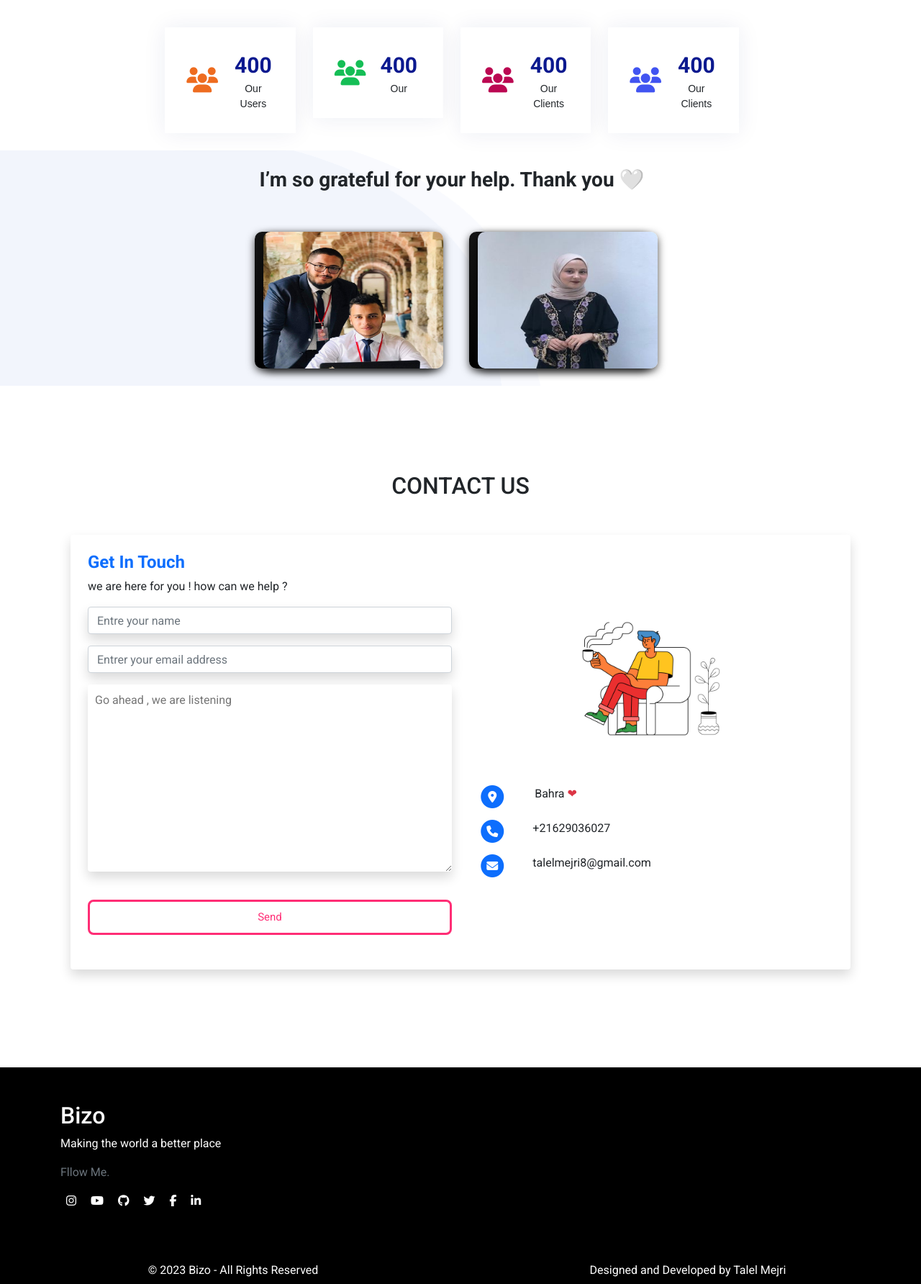
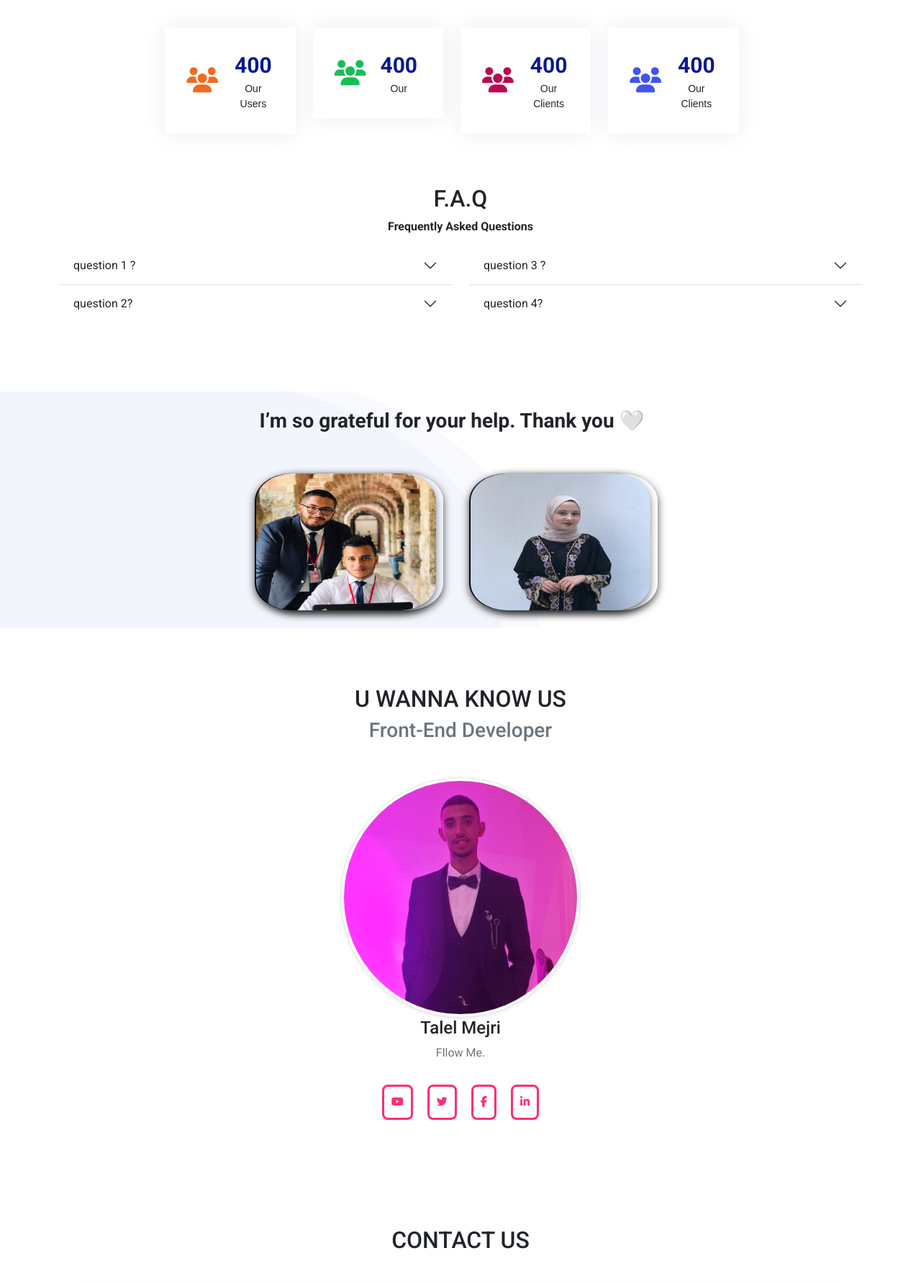
Before and after one commit to TalelMejri/Social-Media-project, a PHP site: page / in a window 1280 px wide. Shown: the part 1720-3504 px from the top of the page at 72% size. Run offline with PHP 8.4, Linux system fonts and the light colour scheme; some libraries are stand-ins or nearby versions.

Commit message:
add faq and follow me

```diff
--- a/assets/css/style.css
+++ b/assets/css/style.css
@@ -356,7 +356,7 @@ font-size: 14px;
   width: 250px;
   height: 190px;
   background: linear-gradient(60deg,#000,#434343);
-  border-radius: 10px;
+  border-radius: 20%;
   box-shadow: rgba(0,0,0,.7) 0px 4px 12px;
 }
 
@@ -366,7 +366,7 @@ font-size: 14px;
   z-index: 1;
   margin: 0 auto;
   position: relative;
-  border-radius: 10px;
+  border-radius: 20%;
   transition: 1s;
   box-shadow: rgba(0,0,0,.7) 0px 4px 12px;
 }
@@ -374,7 +374,8 @@ font-size: 14px;
 .card_box img{
   width: 100%;
   height: 100%;
-  border-radius: 10px;
+  border-radius: 20%;
+  margin-left: -10px;
 }
 
 .container_box .content_box{
--- a/layout.html
+++ b/layout.html
@@ -4,7 +4,7 @@
     <meta charset="UTF-8">
     <meta http-equiv="X-UA-Compatible" content="IE=edge">
     <meta name="viewport" content="width=device-width, initial-scale=1.0">
-    <link rel="icon" href="./assets/image/intro.jpg" type="image/x-icon">
+    <link rel="icon" href="./assets/image/bizo.png" type="image">
     <link href="./assets/vendor/aos/aos.css" rel="stylesheet">
     <link href="./assets/vendor/glightbox/css/glightbox.min.css" rel="stylesheet">
     <link href="./assets/vendor/remixicon/remixicon.css" rel="stylesheet">
@@ -15,7 +15,7 @@
     <script src="https://cdn.jsdelivr.net/npm/bootstrap@5.1.3/dist/js/bootstrap.min.js" integrity="sha384-QJHtvGhmr9XOIpI6YVutG+2QOK9T+ZnN4kzFN1RtK3zEFEIsxhlmWl5/YESvpZ13" crossorigin="anonymous"></script>
     <link rel="stylesheet" href="./assets/css/style.css">
     <link href='http://fonts.googleapis.com/css?family=Roboto:400,100,100italic,300,300italic,400italic,500,500italic,700,700italic,900italic,900' rel='stylesheet' type='text/css'>
-    <title>BIZO</title>
+    <title>Bizo</title>
 </head>
 <body>
 
@@ -55,7 +55,7 @@
                     <span style="--i:28"></span>
                     <span style="--i:17"></span>
                  </div>
-                <a class="navbar-brand" href="##">Bizo</a>
+                <a class="navbar-brand" href="##"><img src="./assets/image/bizo.png" width="50px" height="50px" alt=""> </a>
                 <button class="navbar-toggler text-uppercase font-weight-bold bg-primary  text-primary rounded" type="button" data-bs-toggle="collapse" data-bs-target="#navbarResponsive" aria-controls="navbarResponsive" aria-expanded="false" aria-label="Toggle navigation">
                     <i style="color:#4fc3dc" class="fas fa-bars"></i>
                 </button>
@@ -217,6 +217,74 @@
         </div>
       </article>
 
+       <article class="container py-5 mt-2 mb-5" data-aos="fade-up">
+          <div class="text-center fw-bolder">
+            <h2>F.A.Q</h2>
+            <p>Frequently Asked Questions</p>
+          </div>
+    <div class="row">
+        <div class="col-lg-6">
+        <div class="accordion accordion-flush text-center" id="faqlist2">
+            <div class="accordion-item ">
+              <h2 class="accordion-header text-center">
+                <button class="accordion-button collapsed" type="button" data-bs-toggle="collapse" data-bs-target="#faq-content-1">
+                 question 1 ?
+                </button>
+              </h2>
+              <div id="faq-content-1" class="accordion-collapse collapse" data-bs-parent="#faqlist2">
+                <div class="accordion-body">
+                   Lorem ipsum dolor sit amet consectetur adipisicing elit. Praesentium, impedit.
+                </div>
+              </div>
+            </div>
+
+            <div class="accordion-item">
+              <h2 class="accordion-header text-center">
+                <button class="accordion-button collapsed" type="button" data-bs-toggle="collapse" data-bs-target="#faq-content-22">
+                  question 2?
+                </button>
+              </h2>
+              <div id="faq-content-22" class="accordion-collapse collapse" data-bs-parent="#faqlist2">
+                <div class="accordion-body">
+                 Lorem ipsum dolor sit amet.
+                </div>
+              </div>
+            </div>
+        </div>
+    </div>
+    <div class="col-lg-6">
+        <div class="accordion accordion-flush text-center" id="faqlist1" >
+            <div class="accordion-item ">
+              <h2 class="accordion-header text-center">
+                <button class="accordion-button collapsed text-center" type="button" data-bs-toggle="collapse" data-bs-target="#faq-content-2">
+                 question 3 ?
+                </button>
+              </h2>
+              <div id="faq-content-2" class="accordion-collapse collapse" data-bs-parent="#faqlist1">
+                <div class="accordion-body">
+                   Lorem ipsum dolor sit amet consectetur adipisicing elit. Praesentium, impedit.
+                </div>
+              </div>
+            </div>
+
+            <div class="accordion-item">
+              <h2 class="accordion-header text-center">
+                <button class="accordion-button collapsed" type="button" data-bs-toggle="collapse" data-bs-target="#faq-content-3">
+                  question 4?
+                </button>
+              </h2>
+              <div id="faq-content-3" class="accordion-collapse collapse" data-bs-parent="#faqlist1">
+                <div class="accordion-body">
+                 Lorem ipsum dolor sit amet.
+                </div>
+              </div>
+            </div>
+        </div>
+    </div>
+
+    </div>
+       </article>
+
      <article class="thank py-4"  >
         <div class="row container-fluid justify-content-center gap-5" data-aos="fade-down" data-aos-delay="500">
             <h3 class="fw-bolder text-center"  data-aos="fade-down" data-aos-delay="400">I’m so grateful for your help. Thank you 🤍</h3>
@@ -252,7 +320,27 @@
     </div>
       </article>
 
-        <article id="contact_us" class="contact py-5" data-aos="fade-up">
+      <article  class="py-2" data-aos="fade-up">
+        <div class="container py-5">
+                <div class="text-center py-4">
+                    <h2 class="section-heading text-uppercase">U wanna know us</h2>
+                    <h3 class="section-subheading text-muted">Front-End Developer</h3>
+                </div>
+                <div class="row ">
+                    <div class="col-lg-12 text-center py-3">
+                            <img class="rounded-circle img-thumbnail shadow-sm" width="30%" height="30%" src="./assets/image/talelmejri.jpg" alt="..." />
+                            <h4>Talel Mejri</h4>
+                            <p class="text-muted">Fllow Me.</p>
+                              <a class="btn   mx-2" href="#!"><i class="fa-brands fa-youtube"></i></a>
+                              <a class="btn   mx-2" href="#!"><i class="fab fa-twitter"></i></a>
+                              <a class="btn   mx-2" href="#!" ><i class="fab fa-facebook-f"></i></a>
+                              <a class="btn   mx-2" href="#!" ><i class="fab fa-linkedin-in"></i></a>
+                   </div>
+                </div>
+       </div>
+    </article>
+
+    <article id="contact_us" class="contact py-1" data-aos="fade-up">
             <div class="container py-5">
                         <div class="text-center py-4">
                             <h2 class=" text-uppercase">Contact Us</h2>
@@ -319,7 +407,7 @@
                       </div>
                       </form>
                   </div>
-            </article>
+       </article>
 
    </section>
 
@@ -374,6 +462,8 @@
 <script src="./assets/vendor/aos/aos.js"></script>
 <script src="./assets/vendor/purecounter/purecounter_vanilla.js"></script>
 <script src="./assets/vendor/bootstrap/js/bootstrap.bundle.min.js"></script>
+<script src="https://cdn.jsdelivr.net/npm/@popperjs/core@2.11.6/dist/umd/popper.min.js" integrity="sha384-oBqDVmMz9ATKxIep9tiCxS/Z9fNfEXiDAYTujMAeBAsjFuCZSmKbSSUnQlmh/jp3" crossorigin="anonymous"></script>
+<script src="https://cdn.jsdelivr.net/npm/bootstrap@5.2.2/dist/js/bootstrap.min.js" integrity="sha384-IDwe1+LCz02ROU9k972gdyvl+AESN10+x7tBKgc9I5HFtuNz0wWnPclzo6p9vxnk" crossorigin="anonymous"></script>
 <script src="./assets/vendor/glightbox/js/glightbox.min.js"></script>
 <script src="./assets/vendor/isotope-layout/isotope.pkgd.min.js"></script>
 <script src="./assets/vendor/swiper/swiper-bundle.min.js"></script>
```
Also changed, not shown: assets/image/bizo.png (added), assets/image/talel.jpg (added), assets/image/talelmejri.jpg (added).
